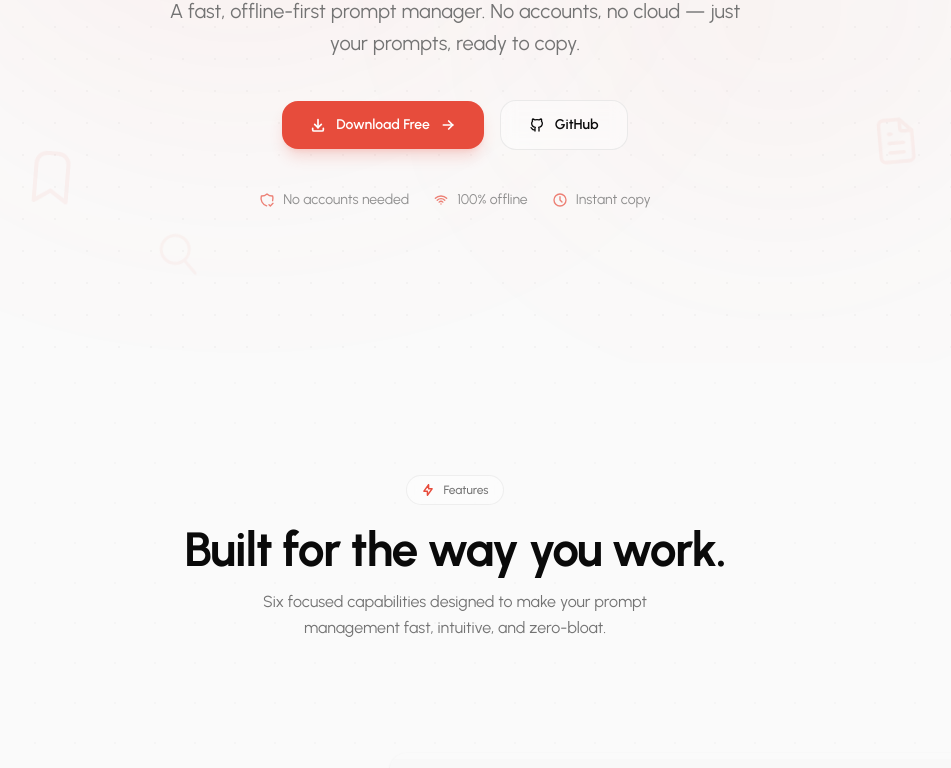
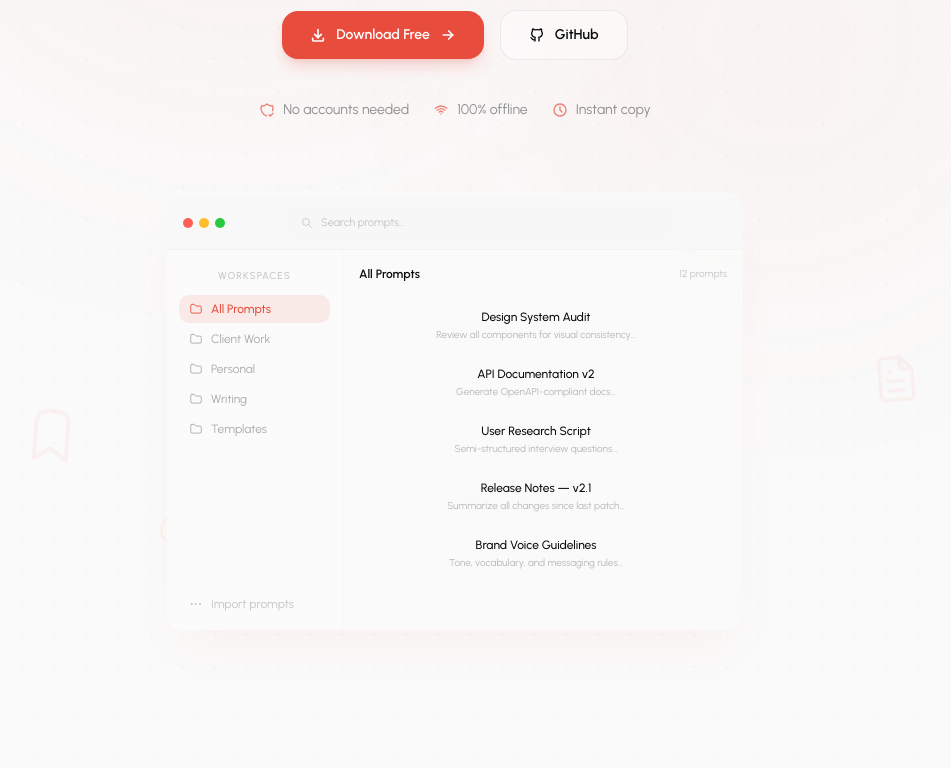
Before and after one commit to bilals2008/quickprompt-web, a React (Vite) app: page / in a window 1280 px wide. Shown: the part 502-1270 px from the top of the page, without its empty margins (185-1136 px from the left). Built offline with nearby package versions, Linux system fonts and the light colour scheme; no server answers.

Commit message:
feat(hero): add mac-style app preview mockup with enhanced GSAP animations

```diff
--- a/src/components/Hero.jsx
+++ b/src/components/Hero.jsx
@@ -14,6 +14,8 @@ import {
   IconBookmark,
   IconFileText,
   IconSearch,
+  IconFolder,
+  IconDots,
 } from "@tabler/icons-react";
 import { Link } from "@/components/ui/link";
 
@@ -86,6 +88,17 @@ export function Hero() {
                 duration: reduceMotion ? 0 : 0.5,
               },
               "-=0.3"
+            )
+            .from(
+              ".hero-preview",
+              {
+                autoAlpha: 0,
+                y: 40,
+                scale: 0.95,
+                duration: reduceMotion ? 0 : 1,
+                ease: "power3.out",
+              },
+              "-=0.2"
             )
             .from(
               ".hero-glow-1",
@@ -237,6 +250,85 @@ export function Hero() {
           ))}
         </div>
 
+        {/* App Preview Mockup — macOS window */}
+        <div className="hero-preview mt-14 sm:mt-18 w-full max-w-4xl mx-auto">
+          <div
+            className="relative overflow-hidden rounded-2xl bg-background/90 backdrop-blur-sm pt-1.5 shadow-2xl shadow-primary/5"
+            style={{ border: "1px solid hsl(var(--border))" }}
+          >
+            {/* Title bar */}
+            <div className="flex items-center gap-2 border-b border-border/30 bg-muted/30 px-4 py-2.5">
+              <div className="flex gap-1.5">
+                <div className="size-2.5 rounded-full bg-[#ff5f56]" />
+                <div className="size-2.5 rounded-full bg-[#ffbd2e]" />
+                <div className="size-2.5 rounded-full bg-[#27c93f]" />
+              </div>
+              <div className="flex-1 flex items-center justify-center max-w-sm mx-auto">
+                <div className="flex w-full items-center gap-2 rounded-lg border border-border/15 bg-muted/20 px-3 py-1.5">
+                  <IconSearch className="size-3 text-muted-foreground/40" stroke={1.5} />
+                  <span className="text-[11px] text-muted-foreground/40">Search prompts...</span>
+                </div>
+              </div>
+            </div>
+
+            {/* App interface */}
+            <div className="flex h-[280px] sm:h-[380px]">
+              {/* Sidebar */}
+              <div className="w-44 shrink-0 border-r border-border/15 bg-muted/5 p-3 hidden sm:flex sm:flex-col gap-0.5">
+                <div className="text-[10px] font-medium text-muted-foreground/40 uppercase tracking-widest px-2 py-1.5 mb-1">
+                  Workspaces
+                </div>
+                {["All Prompts", "Client Work", "Personal", "Writing", "Templates"].map((name, i) => (
+                  <div
+                    key={name}
+                    className={`flex items-center gap-2 rounded-lg px-2.5 py-1.5 text-xs transition-all duration-200 ${
+                      i === 0
+                        ? "bg-primary/10 text-primary font-medium"
+                        : "text-muted-foreground/60 hover:text-foreground hover:bg-muted/20"
+                    }`}
+                  >
+                    <IconFolder className="size-3.5" stroke={1.5} />
+                    {name}
+                  </div>
+                ))}
+                <div className="mt-auto pt-3 border-t border-border/10">
+                  <div className="flex items-center gap-2 rounded-lg px-2.5 py-1.5 text-xs text-muted-foreground/40 cursor-default">
+                    <IconDots className="size-3.5" stroke={1.5} />
+                    <span>Import prompts</span>
+                  </div>
+                </div>
+              </div>
+
+              {/* Main content */}
+              <div className="flex-1 p-4 flex flex-col gap-1.5">
+                <div className="flex items-center justify-between mb-3">
+                  <h4 className="text-xs font-semibold text-foreground">All Prompts</h4>
+                  <div className="flex items-center gap-2">
+                    <span className="text-[10px] text-muted-foreground/40">12 prompts</span>
+                  </div>
+                </div>
+                {[
+                  { title: "Design System Audit", preview: "Review all components for visual consistency..." },
+                  { title: "API Documentation v2", preview: "Generate OpenAPI-compliant docs..." },
+                  { title: "User Research Script", preview: "Semi-structured interview questions..." },
+                  { title: "Release Notes — v2.1", preview: "Summarize all changes since last patch..." },
+                  { title: "Brand Voice Guidelines", preview: "Tone, vocabulary, and messaging rules..." },
+                ].map((item, i) => (
+                  <div
+                    key={i}
+                    className="group/row flex items-center justify-between rounded-lg border border-transparent px-3 py-2 transition-all duration-200 hover:border-border/20 hover:bg-muted/10"
+                  >
+                    <div className="flex-1 min-w-0">
+                      <p className="text-xs font-medium text-foreground truncate">{item.title}</p>
+                      <p className="text-[10px] text-muted-foreground/50 truncate mt-0.5">{item.preview}</p>
+                    </div>
+                    <IconCopy className="size-3.5 shrink-0 text-muted-foreground/30 opacity-0 transition-all duration-200 group-hover/row:opacity-100 group-hover/row:text-muted-foreground/60" stroke={1.5} />
+                  </div>
+                ))}
+              </div>
+            </div>
+          </div>
+        </div>
       </div>
     </section>
   );
```
